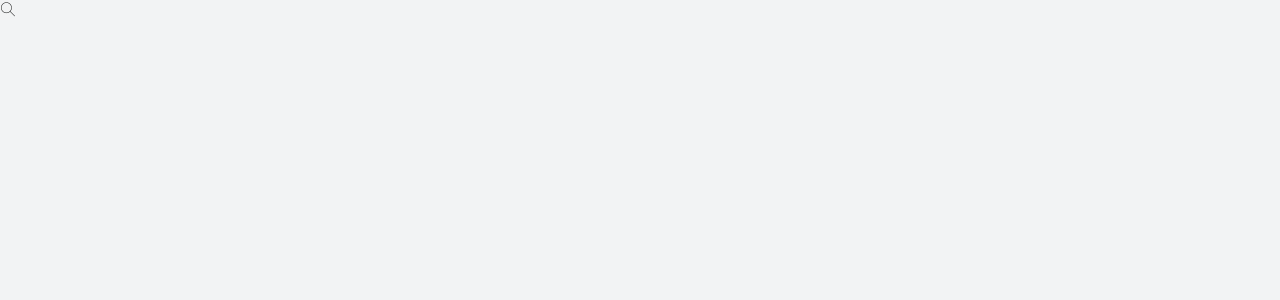
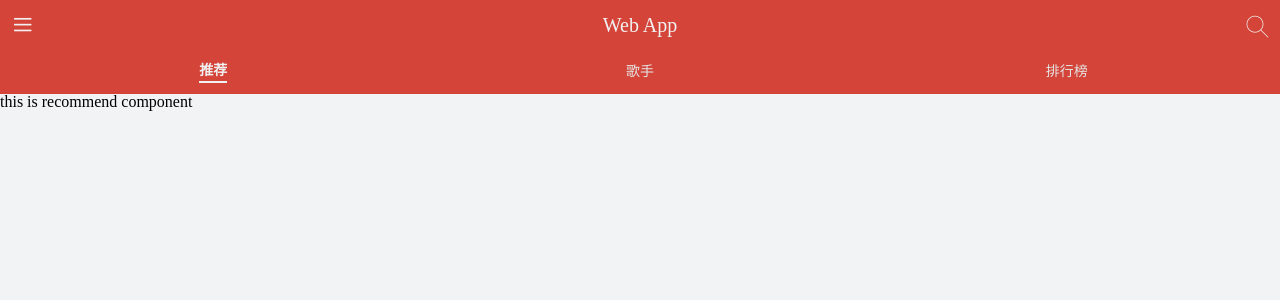
Before and after one commit to puck1006/Netease-cloud, a React (Create React App) app: page /#/recommend in a window 1280 px wide. Shown: the top 300 px of the page. Built offline with nearby package versions, Linux system fonts and the light colour scheme.

Commit message:
初始化路由以及Home组件开发

```diff
--- a/package.json
+++ b/package.json
@@ -8,6 +8,9 @@
     "@testing-library/user-event": "^12.1.10",
     "react": "^17.0.1",
     "react-dom": "^17.0.1",
+    "react-router": "^5.2.0",
+    "react-router-config": "^5.1.1",
+    "react-router-dom": "^5.2.0",
     "react-scripts": "4.0.3",
     "styled-components": "^5.2.1",
     "web-vitals": "^1.0.1"
--- a/public/index.html
+++ b/public/index.html
@@ -1,14 +1,12 @@
 <!DOCTYPE html>
 <html lang="en">
+
 <head>
   <meta charset="utf-8" />
   <link rel="icon" href="%PUBLIC_URL%/favicon.ico" />
   <meta name="viewport" content="width=device-width, initial-scale=1" />
   <meta name="theme-color" content="#000000" />
-    <meta
-      name="description"
-      content="Web site created using create-react-app"
-    />
+  <meta name="description" content="Web site created using create-react-app" />
   <link rel="apple-touch-icon" href="%PUBLIC_URL%/logo192.png" />
   <!--
       manifest.json provides metadata used when your web app is installed on a
@@ -24,8 +22,9 @@
       work correctly both with client-side routing and a non-root public URL.
       Learn how to configure a non-root public URL by running `npm run build`.
     -->
-    <title>React App</title>
+  <title>NETASE_CLOUD</title>
 </head>
+
 <body>
   <noscript>You need to enable JavaScript to run this app.</noscript>
   <div id="root"></div>
@@ -40,4 +39,5 @@
       To create a production bundle, use `npm run build` or `yarn build`.
     -->
 </body>
+
 </html>
--- a/src/App.js
+++ b/src/App.js
@@ -1,13 +1,17 @@
 import { GlobalStyle } from "./style";
 import { IconStyle } from "./assets/iconfont/iconfont";
+import routes from "./routes";
+import { renderRoutes } from "react-router-config";
+import { HashRouter } from "react-router-dom";
 
 function App() {
   return (
     <div className="App">
-      <GlobalStyle></GlobalStyle>
-      <IconStyle></IconStyle>
-      <i className="iconfont">&#xe62b;</i>
-
+      <HashRouter>
+        <GlobalStyle></GlobalStyle>
+        <IconStyle></IconStyle>
+        {renderRoutes(routes)}
+      </HashRouter>
     </div>
   );
 }
--- /dev/null
+++ b/src/application/Home/index.jsx
@@ -0,0 +1,37 @@
+import React from "react";
+import { renderRoutes } from "react-router-config";
+import { Tab, TabItem, Top } from "./style";
+import { NavLink } from "react-router-dom";
+
+export default function Home(props) {
+  const { route } = props;
+  console.log(route);
+
+  return (
+    <div>
+      <Top>
+        <span className="iconfont menu">&#xe65c;</span>
+        <span className="title">Web App</span>
+        <span className="iconfont search">&#xe62b;</span>
+      </Top>
+      <Tab>
+        <NavLink to="/recommend" activeClassName="selected">
+          <TabItem>
+            <span>推荐</span>
+          </TabItem>
+        </NavLink>
+        <NavLink to="/singers" activeClassName="selected">
+          <TabItem>
+            <span>歌手</span>
+          </TabItem>
+        </NavLink>
+        <NavLink to="/rank" activeClassName="selected">
+          <TabItem>
+            <span>排行榜</span>
+          </TabItem>
+        </NavLink>
+      </Tab>
+      {renderRoutes(route.routes)}
+    </div>
+  );
+}
--- /dev/null
+++ b/src/application/Home/style.js
@@ -0,0 +1,46 @@
+import styled from 'styled-components';
+import style from '../../assets/global-style';
+
+export const Top = styled.div`
+  display: flex;
+  flex-direction: row;
+  justify-content: space-between;
+  padding: 5px 10px;
+  background: ${style["theme-color"]};
+  &>span {
+    line-height: 40px;
+    color: #f1f1f1;
+    font-size: 20px;
+    &.iconfont {
+      font-size: 25px;
+    }
+  }
+`;
+export const Tab = styled.div`
+  height: 44px;
+  display: flex;
+  flex-direction: row;
+  justify-content: space-around;
+  background: ${style["theme-color"]};
+  a{
+    flex: 1;
+    padding: 2px 0;
+    font-size: 14px;
+    color: #e4e4e4;
+    &.selected{
+      span{
+        padding: 3px 0;
+        font-weight: 700;
+        color: #f1f1f1;
+        border-bottom: 2px solid #f1f1f1;
+      }
+    }
+  }
+`;
+export const TabItem = styled.div`
+  height: 100%;
+  display: flex;
+  flex-direction: row;
+  justify-content: center;
+  align-items: center;
+`;
--- /dev/null
+++ b/src/application/Rank/index.jsx
@@ -0,0 +1,11 @@
+import React from 'react';
+
+export default function Home(props) {
+
+    return(
+        <div>
+            Home
+        </div>
+    )
+
+}
--- /dev/null
+++ b/src/application/Recommend/index.js
@@ -0,0 +1,9 @@
+import React from 'react'
+
+export default function Recommend() {
+    return (
+        <div>
+            this is recommend component
+        </div>
+    )
+}
--- /dev/null
+++ b/src/application/Singers/index.js
@@ -0,0 +1,9 @@
+import React from 'react'
+
+export default function Singers() {
+    return (
+        <div>
+            this is singers component
+        </div>
+    )
+}
--- /dev/null
+++ b/src/routes/index.js
@@ -0,0 +1,34 @@
+import React from "react";
+import { Redirect } from "react-router-dom";
+import Home from "../application/Home";
+import Rank from "../application/Rank";
+import Recommend from "../application/Recommend";
+import Singers from "../application/Singers";
+
+const routes = [
+  {
+    path: "/",
+    component: Home,
+    routes: [
+      {
+        path: "/",
+        exact: true,
+        render: () => <Redirect to={"/recommend"} />,
+      },
+      {
+        path: "/recommend",
+        component: Recommend,
+      },
+      {
+        path: "/singers",
+        component: Singers,
+      },
+      {
+        path: "/rank",
+        component: Rank,
+      },
+    ],
+  },
+];
+
+export default routes
```
Also changed, not shown: 1 other file (tests, documents, lock files or other folders). Lines whose indentation alone changed are shown as unchanged.
